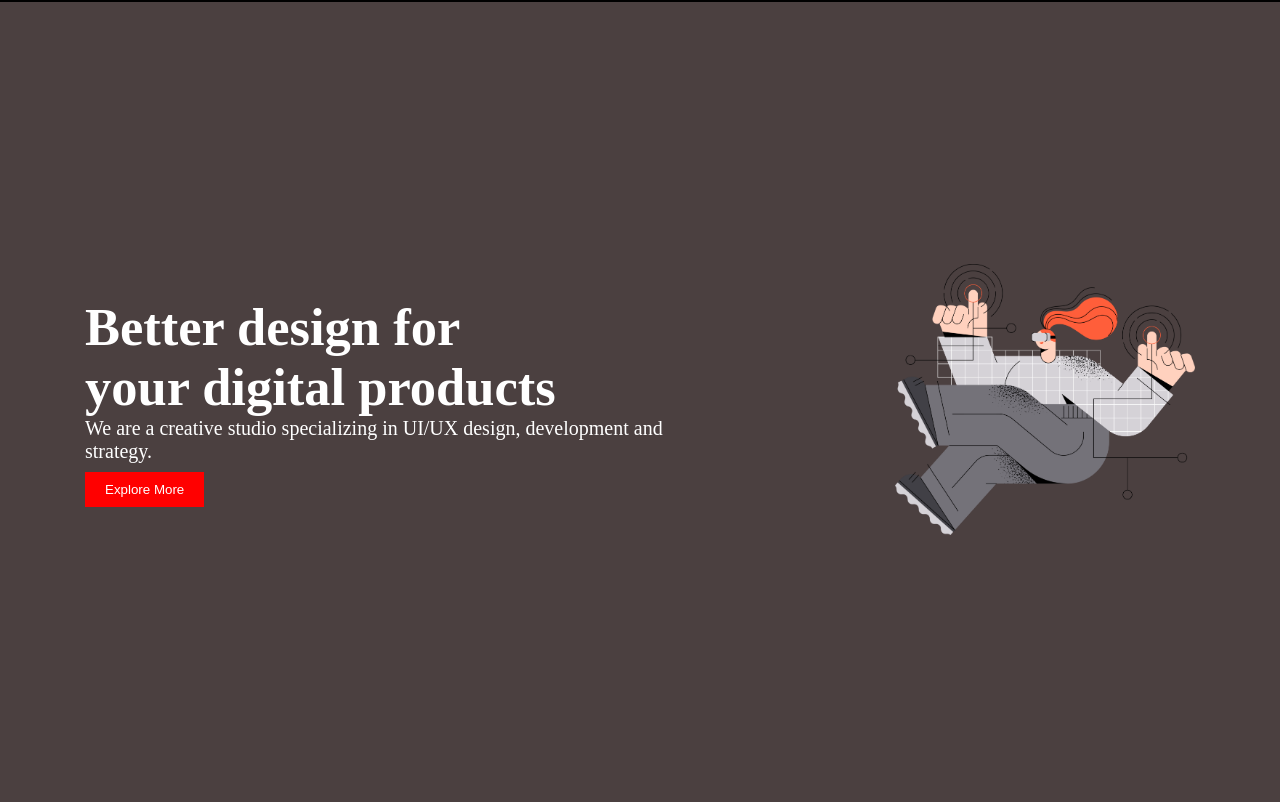
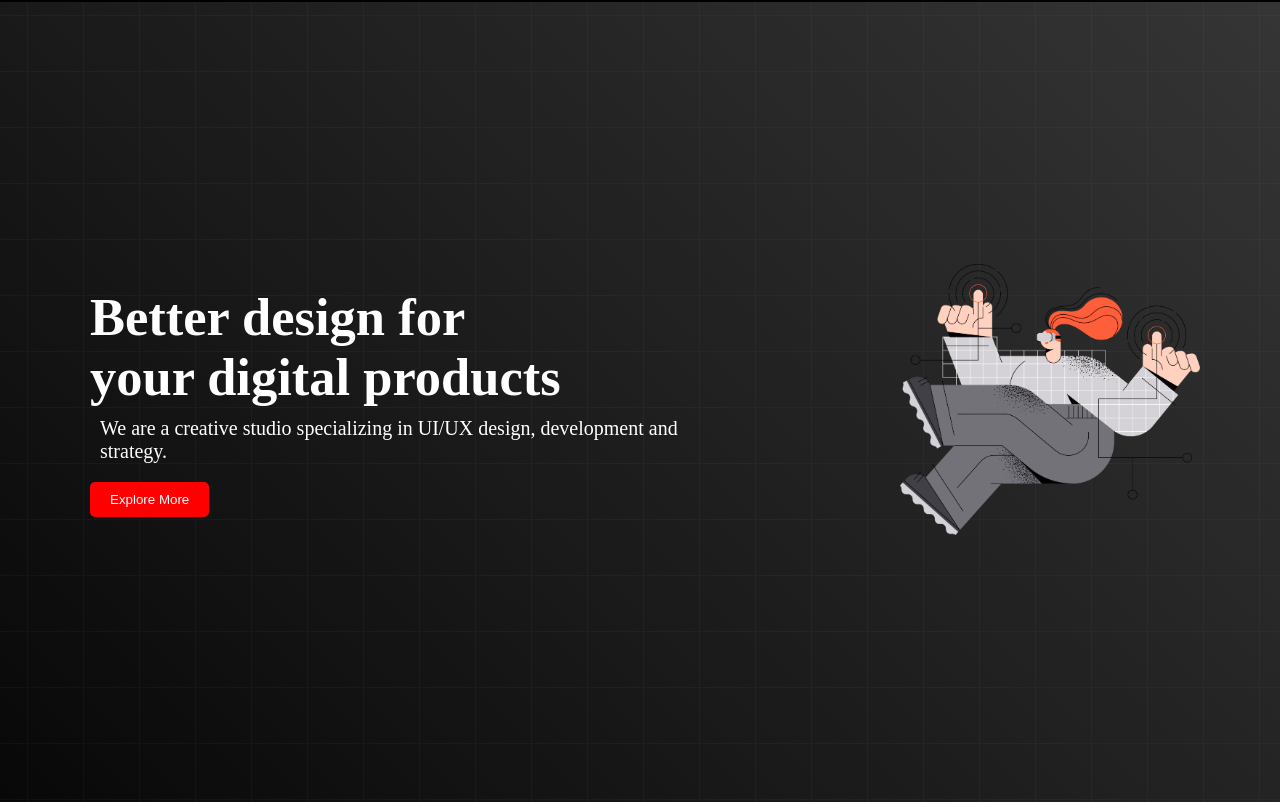
Before and after one commit to Najmule/second-conceptual-office, a plain HTML site: page index.html in a window 1280 px wide. Shown: the part 66-868 px from the top of the page. Drawn offline with Linux system fonts and the light colour scheme.

Commit message:
complete banner section

```diff
--- a/style.css
+++ b/style.css
@@ -33,20 +33,28 @@
     display: flex;
     justify-content: space-around;
     height: 100vh;
-    background-color: rgb(75, 64, 64);
     align-items: center;
+    background-image: url('/images/background.png'),
+    linear-gradient(45deg, rgb(8,8,8), rgb(53,53,53));
 }
 .banner-text{
     color: white;
     font-size: 35px;
+    padding: 10px;
     width: 50%;
 }
 .banner-desc{
     font-size: 20px;
+    padding: 10px;
 }
 .banner-btn{
     padding: 10px 20px;
     background-color: red;
     color: white;
+    border-radius: 5px;
     border: 0px;
+    -webkit-border-radius: 5px;
+    -moz-border-radius: 5px;
+    -ms-border-radius: 5px;
+    -o-border-radius: 5px;
 }
```
